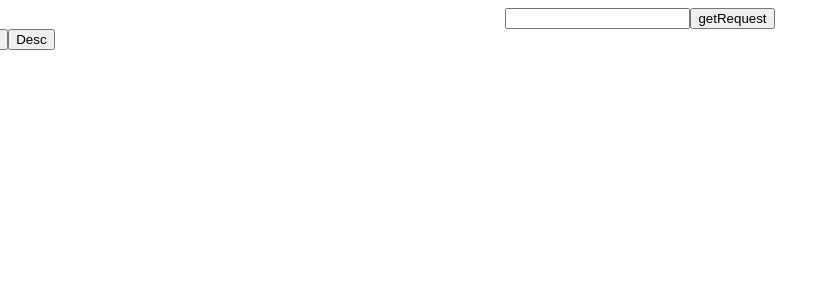
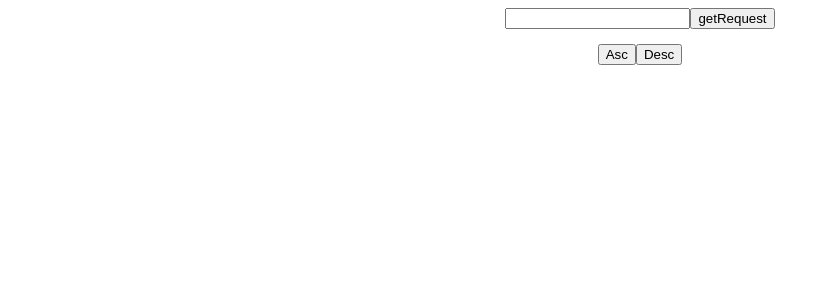
Before and after one commit to AlekseySokolov/count-char, a React (Create React App) app: page / in a window 1280 px wide. Shown: the top 300 px of the page, without its empty margins (0-838 px from the left). Built offline with nearby package versions, Linux system fonts and the light colour scheme.

Commit message:
refactoring

```diff
--- a/src/Components/list/buttons.js
+++ b/src/Components/list/buttons.js
@@ -2,8 +2,8 @@ import React from 'react';
 const buttons = (getList, asc, desc, html, list) => {
     return (
         <>
-        <button onClick={() => getList(html) && asc(list)}>Asc</button>
-        <button onClick={() => getList(html) && desc(list)}>Desc</button>
+        <button className='btn' onClick={() => getList(html) && asc(list)}>Asc</button>
+        <button className='btn' onClick={() => getList(html) && desc(list)}>Desc</button>
         </>
     )
 }
--- a/src/Components/list/list.css
+++ b/src/Components/list/list.css
@@ -7,8 +7,14 @@
     list-style: square;
 }
 .charactersList > li {
-    margin: 5px;
-    padding: 5px;
+    margin: 0px;
+    padding: 10px;
     font-family: Verdana;
     font-size: 14px;
 }
+.btnContainer {
+    display: flex;
+    height: 50px;
+    justify-content: center;
+    align-items: center;
+}
--- a/src/Components/list/list.js
+++ b/src/Components/list/list.js
@@ -7,10 +7,14 @@ import './list.css'
 
 const List = ({list, html, getList, asc, desc}) => {
     return (
-        <div>
+        <>
+         <div className='btnContainer'>
             {buttons(getList, asc, desc, html, list)}
+         </div>
+         <div className='charactersList'>
             {renderList(list)}
-        </div>
+         </div>
+        </>
     )
 }
 
--- a/src/reducers/dataReducer.js
+++ b/src/reducers/dataReducer.js
@@ -1,4 +1,4 @@
-import filterHTML from '../secondaryFunctions/filterHTML';
+import filterHTML from '../secondaryFunctions/conversionFunctions/filterHTML';
 
 const dataReducer = (state = '', action) => {
     switch (action.type) {
--- a/src/reducers/listReducer.js
+++ b/src/reducers/listReducer.js
@@ -1,12 +1,11 @@
-import numberOfCharacters from '../secondaryFunctions/number-of-characters';
-import filterHTML from '../secondaryFunctions/filterHTML';
-import sortAsc from '../secondaryFunctions/sortAsc';
-import sortDesc from '../secondaryFunctions/sortDesc';
+import toColl from '../secondaryFunctions/conversionFunctions/toColl';
+import sortAsc from '../secondaryFunctions/sortFunctions/sortAsc';
+import sortDesc from '../secondaryFunctions/sortFunctions/sortDesc';
 
 const listReducer = (state = [], action) => {
     switch (action.type) {
         case 'GET_LIST' :
-            return state = numberOfCharacters(filterHTML(action.payload))
+            return state = toColl(action.payload)
         case 'SORT_ASC' :
             return state = sortAsc(state)
         case  'SORT_DESC' :
--- /dev/null
+++ b/src/secondaryFunctions/conversionFunctions/addToColl.js
@@ -0,0 +1,9 @@
+const addToColl = (obj) => {
+    const collection = [];
+    for(let key in obj) {
+        collection.push( {[key] : obj[key]} )
+    };
+    return collection;
+}
+
+export default addToColl;
--- /dev/null
+++ b/src/secondaryFunctions/conversionFunctions/filterHTML.js
@@ -0,0 +1,7 @@
+const filterHTML = (string) => {
+    return string
+           .replace(/<script[^>]*?>[\s\S]*?<\/script>/g,'')
+           .replace(/(\<(\/?[^>]+)>)/g,'')
+}
+
+export default filterHTML;
--- /dev/null
+++ b/src/secondaryFunctions/conversionFunctions/toColl.js
@@ -0,0 +1,14 @@
+import filterHTML from './filterHTML';
+import addToColl from './addToColl';
+
+const toColl = (html) => {
+    const symbols = filterHTML(html).split('');
+    const countingValues = symbols.reduce((acc, symbol) => {
+        acc[symbol] === undefined ? acc[symbol] = 1 : acc[symbol] += 1;
+        return acc;
+    }, {});
+
+    return addToColl(countingValues);
+};
+
+export default toColl;
--- a/src/secondaryFunctions/filterHTML.js
+++ /dev/null
@@ -1,5 +0,0 @@
-const filterHTML = (string) => {
-    return string.replace(/<script[^>]*?>[\s\S]*?<\/script>/g,'').replace(/(\<(\/?[^>]+)>)/g,'')
-}
-
-export default filterHTML;
--- a/src/secondaryFunctions/number-of-characters.js
+++ /dev/null
@@ -1,12 +0,0 @@
-const numberOfCharacters = (html) => {
-    const myMap = new Map();
-    const coll = [];
-    const allCharactersInAnArray = html.split('');
-    allCharactersInAnArray.forEach(i => {
-        myMap.has(i) ? myMap.get(i).quantity += 1: myMap.set(i, {quantity : 1})
-    });
-    myMap.forEach((value, key) => coll.push({ [key] : value.quantity }));
-    return coll;
-}
-
-export default numberOfCharacters;
```
Also changed, not shown: src/secondaryFunctions/sortFunctions/sortAsc.js (renamed from src/secondaryFunctions/sortAsc.js), src/secondaryFunctions/sortFunctions/sortDesc.js (renamed from src/secondaryFunctions/sortDesc.js).
